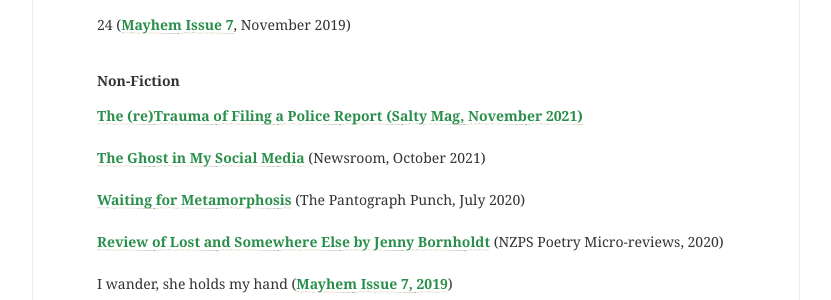
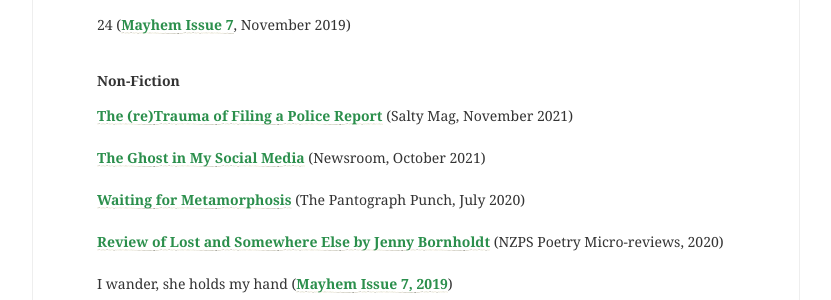
Before and after one commit to lilyholloway/lilyholloway.github.io, a Jekyll site: the page built from cv.md, in a window 1280 px wide and 900 px high, scrolled down 2212 px. Shown: the part 154-454 px from the top of the window, without its empty margins (224-1055 px from the left). Built offline with Jekyll 4.4.1, drawn with Linux system fonts in a browser that asks for light colours; nearby versions of some CDN libraries.

Commit message:
Update cv.md

```diff
--- a/cv.md
+++ b/cv.md
@@ -100,7 +100,7 @@ Blue (<b><a href="https://overcommunicate.bigcartel.com/product/love-poems">Over
 
 <b>Non-Fiction</b><br>
 
-<b><a href="https://saltyworld.net/the-retrauma-of-filing-a-police-report/">The (re)Trauma of Filing a Police Report (Salty Mag, November 2021)</a></b><br>
+<b><a href="https://saltyworld.net/the-retrauma-of-filing-a-police-report/">The (re)Trauma of Filing a Police Report</a></b> (Salty Mag, November 2021)<br>
 <br>
 <b><a href="https://www.newsroom.co.nz/the-ghost-in-my-social-media">The Ghost in My Social Media</a></b> (Newsroom, October 2021)<br>
 <br>
```
